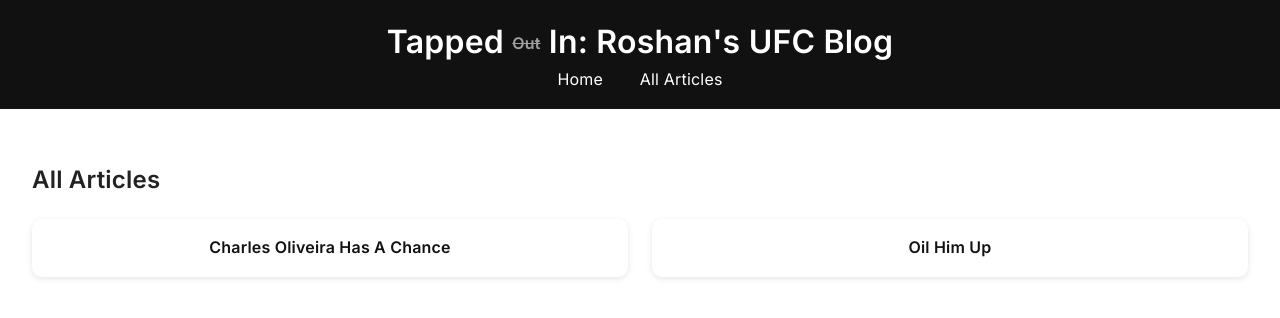
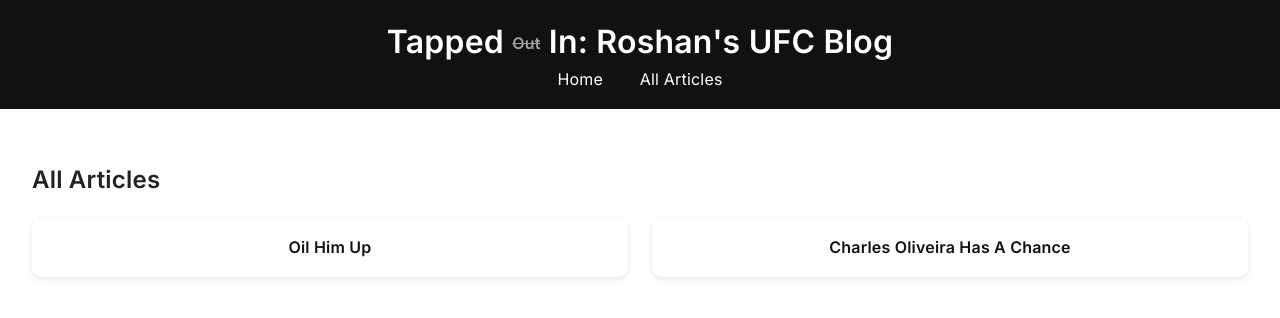
Before and after one commit to rp1lla1/UFC-Blog, a plain HTML site: page articles.html in a window 1280 px wide. Drawn offline with Linux system fonts and the light colour scheme.

Commit message:
reverse display articles

```diff
--- a/articles.html
+++ b/articles.html
@@ -27,7 +27,7 @@
   .then(res => res.json())
   .then(articles => {
     const grid = document.getElementById("article-grid");
-      articles.forEach(article => {
+    articles.reverse().forEach(article => {
       const card = document.createElement("div");
       card.className = "article-card";
       card.innerHTML = `
@@ -39,6 +39,7 @@
     });
   })
   .catch(err => console.error("Failed to load articles:", err));
+
 </script>
 
 
```
Lines whose indentation alone changed are shown as unchanged.
